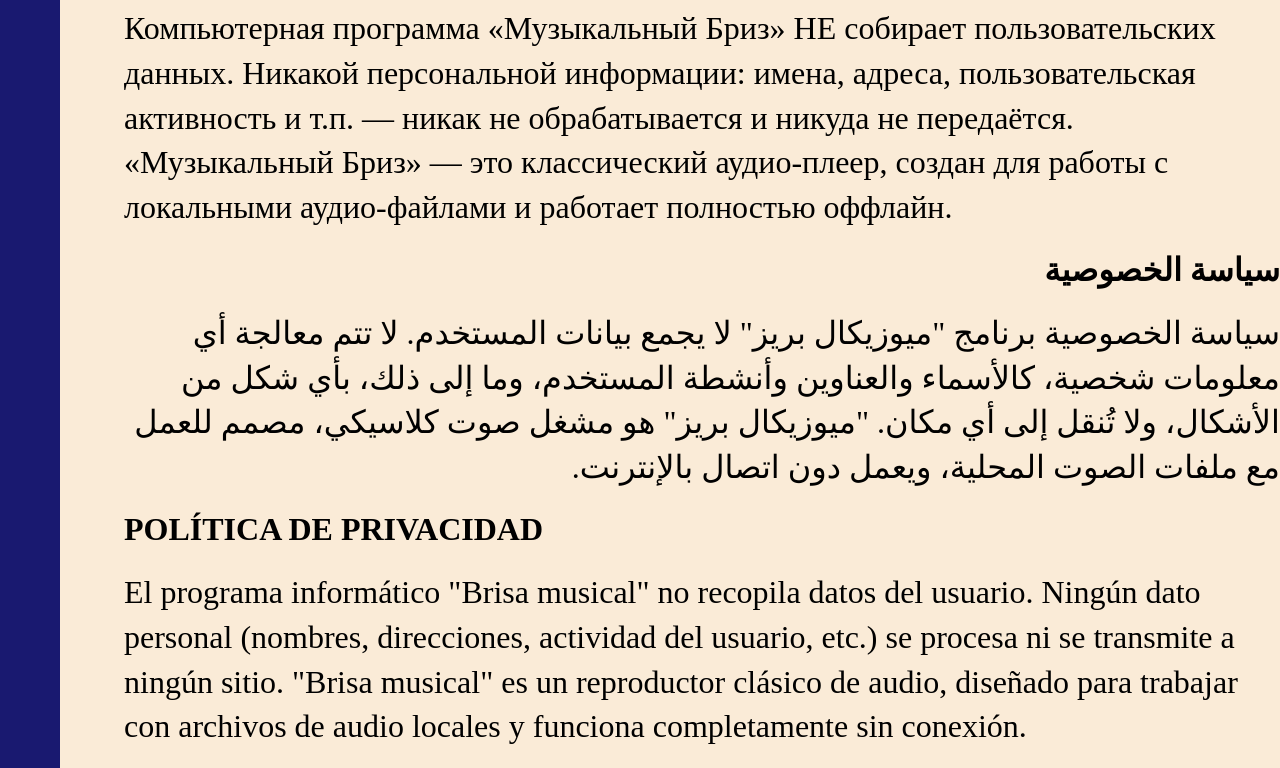
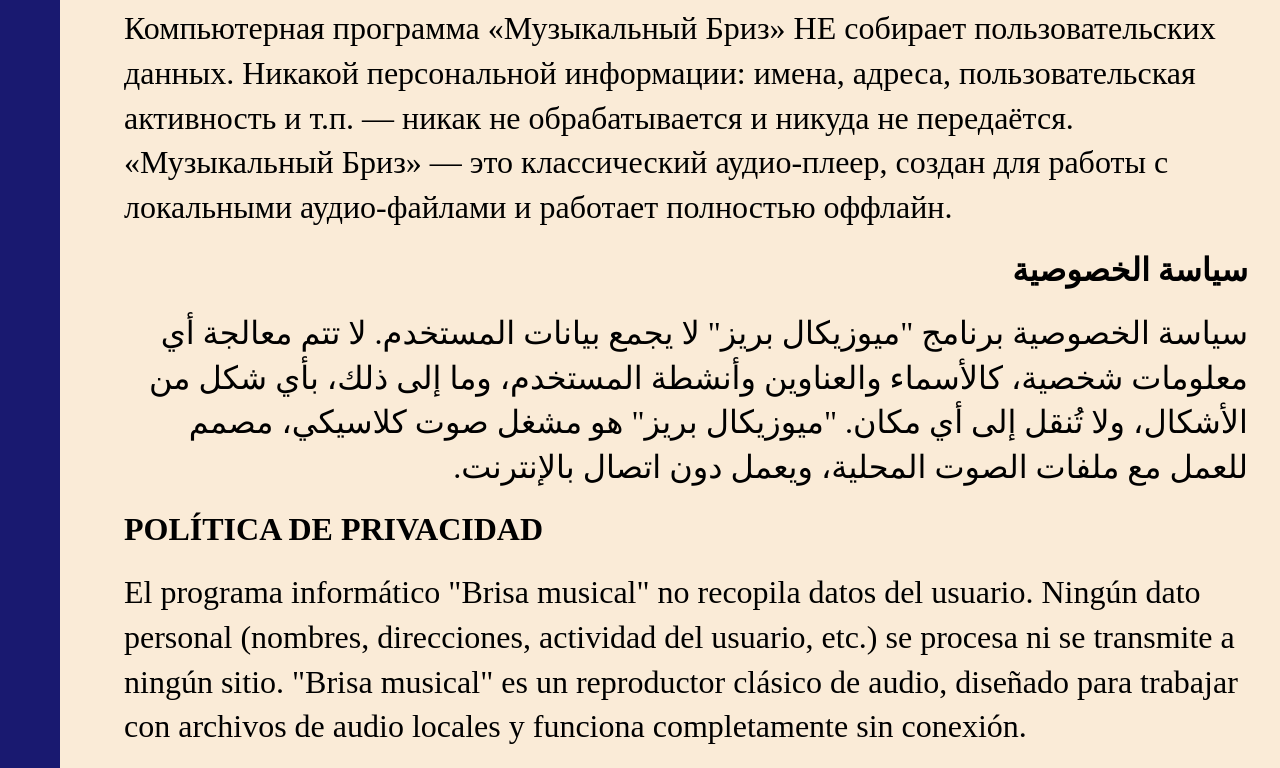
Before and after one commit to sergey-serov/sergey-serov.github.io, a plain HTML site: page private_policy_music_breeze.html in a window 1280 px wide. Shown: the part 624-1392 px from the top of the page. Drawn offline with Linux system fonts and the light colour scheme.

Commit message:
Added padding for html tag.

```diff
--- a/private_policy_music_breeze.html
+++ b/private_policy_music_breeze.html
@@ -10,7 +10,7 @@
             min-height: 100vh;
         }
         body {
-            padding: 1rem 0 0 2rem;
+            padding: 1rem 1rem 1rem 2rem;
             margin: 0;
             background-color: antiquewhite;
             /*font-family: 'Courier New', Courier, monospace;*/
```
